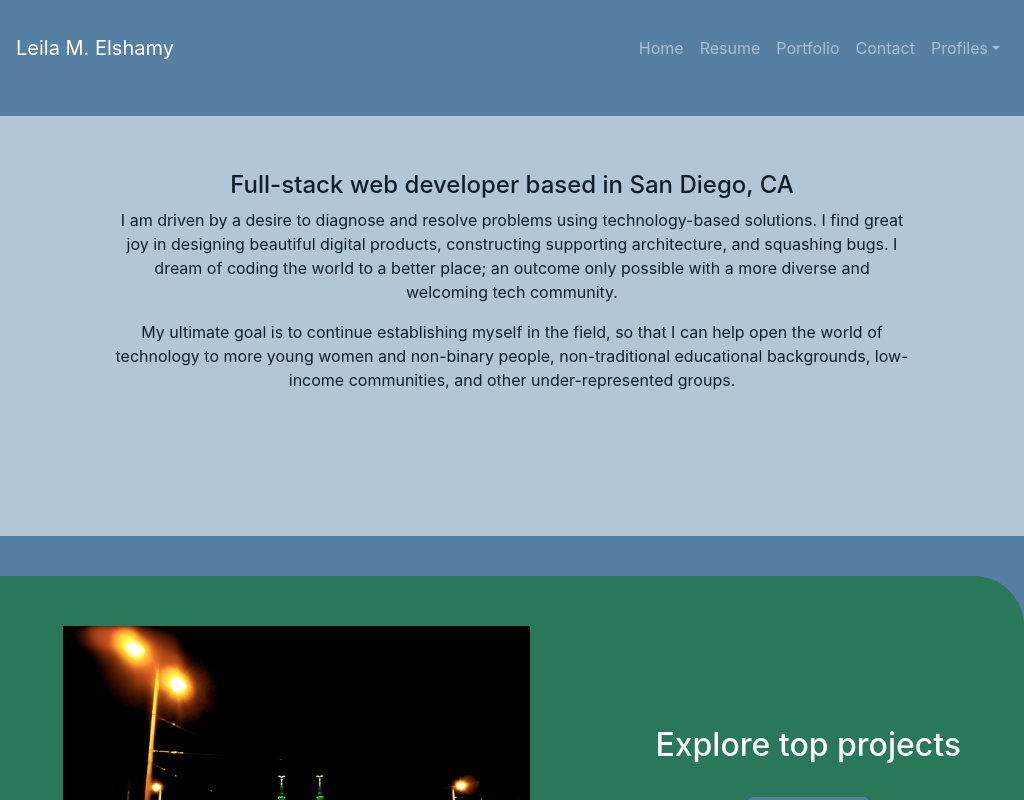
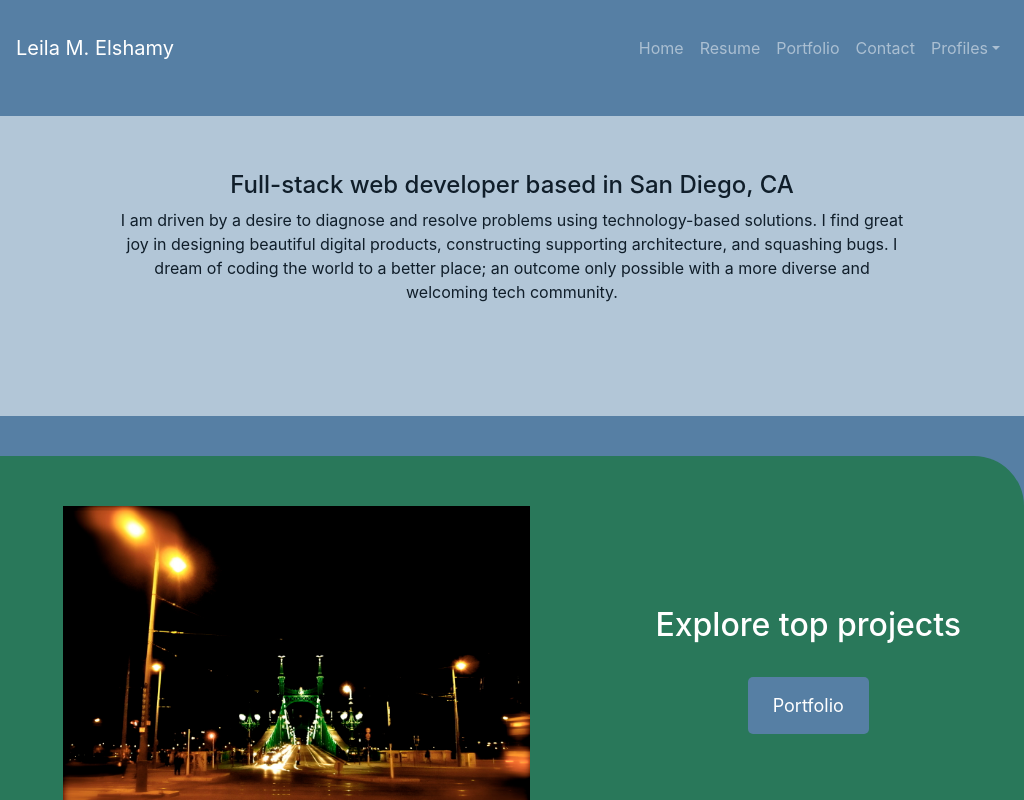
Before and after one commit to elemee3/portfolio-site, a React (Create React App) app: page / in a window 1024 px wide. Shown: the top 800 px of the page. Built offline with nearby package versions, Linux system fonts and the light colour scheme; no server answers.

Commit message:
minor style and content changes to home page

```diff
--- a/src/App.css
+++ b/src/App.css
@@ -34,7 +34,7 @@ main {
   }
 
   div.hero {
-    height: 350px;
+    height: 250px;
   }
 
   div.hero-text {
@@ -115,7 +115,7 @@ main {
 /* Medium ----------- */
 @media only all and (min-width : 501px) and (max-width : 1024px) {
   div.hero {
-    height: 420px;
+    height: 300px;
   }
 
   div.hero-text {
@@ -180,7 +180,7 @@ main {
 /* Most Smartphones ----------- */
 @media only all and (max-width : 500px) {
   div.hero {
-    height: 600px;
+    height: 350px;
   }
 
   div.hero-text {
@@ -257,7 +257,7 @@ main {
 /* Smallest Phones */
 @media only screen and (max-width: 375px) {
   div.hero {
-    height: 700px;
+    height: 400px;
   }
 
   div.home img {
--- a/src/pages/Home.js
+++ b/src/pages/Home.js
@@ -14,7 +14,6 @@ class Home extends Component {
             <h4>Full-stack web developer based in San Diego, CA</h4>
 
             <p>I am driven by a desire to diagnose and resolve problems using technology-based solutions. I find great joy in designing beautiful digital products, constructing supporting architecture, and squashing bugs. I dream of coding the world to a better place; an outcome only possible with a more diverse and welcoming tech community.</p>
-            <p>My ultimate goal is to continue establishing myself in the field, so that I can help open the world of technology to more young women and non-binary people, non-traditional educational backgrounds, low-income communities, and other under-represented groups.</p>
 
           </div>
         </div>
```
